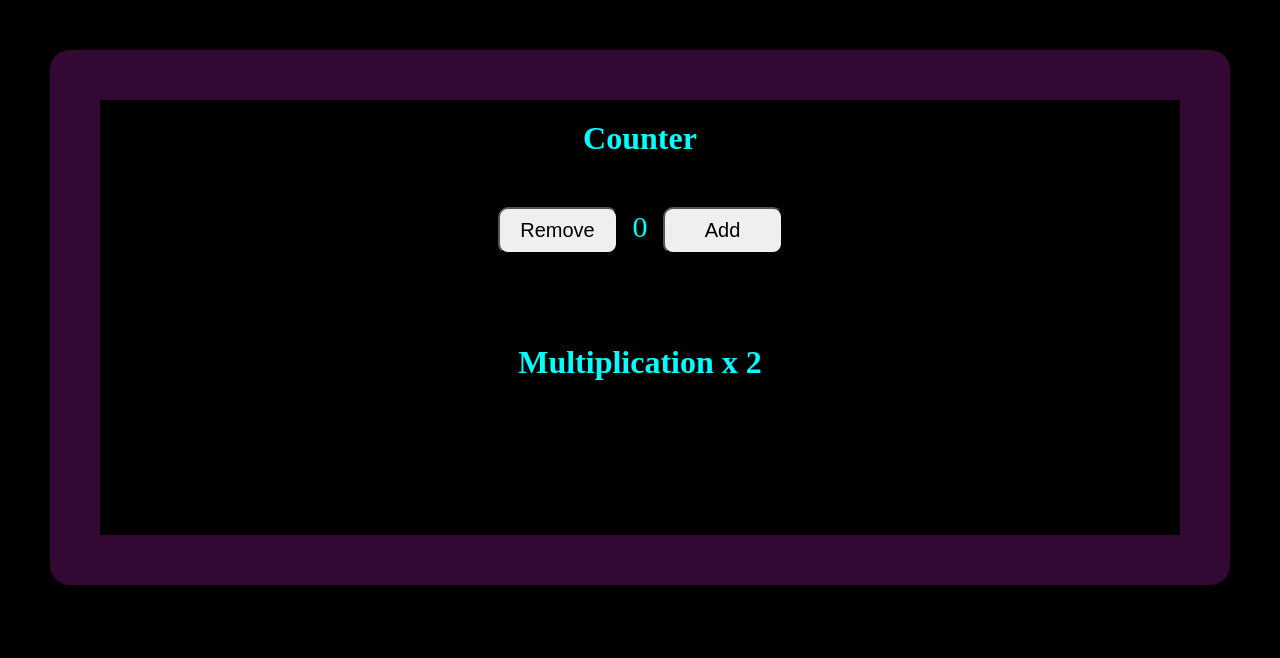
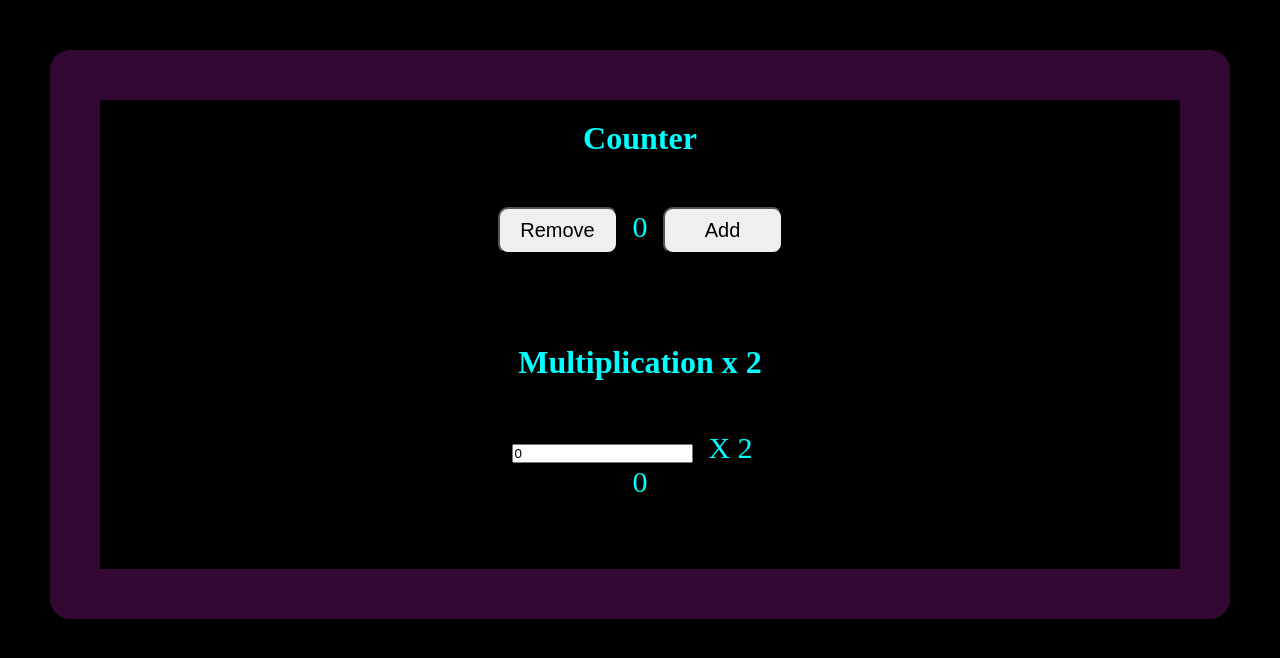
Before and after one commit to Lu-Smith/tdd-react-counter, a React (Create React App) app: page / in a window 1280 px wide. Shown: the top 658 px of the page. Built offline with nearby package versions, Linux system fonts and the light colour scheme.

Commit message:
Updated Multiplication.js

```diff
--- a/src/components/Multiplication.js
+++ b/src/components/Multiplication.js
@@ -9,7 +9,13 @@ const Multiplication = ({initialValue}) => {
     <div className='Multiplication'>
         <h1>Multiplication x 2</h1>
         <div className='container'>
-        <span>{initialValue}</span>
+            <div>
+               <input type="number" value={initialValue ?? 0}/>
+               <span>X 2</span>
+            </div>
+            <div>
+               <span>{initialValue ?? 0}</span>
+            </div>
         </div>
     </div>
   )
```
